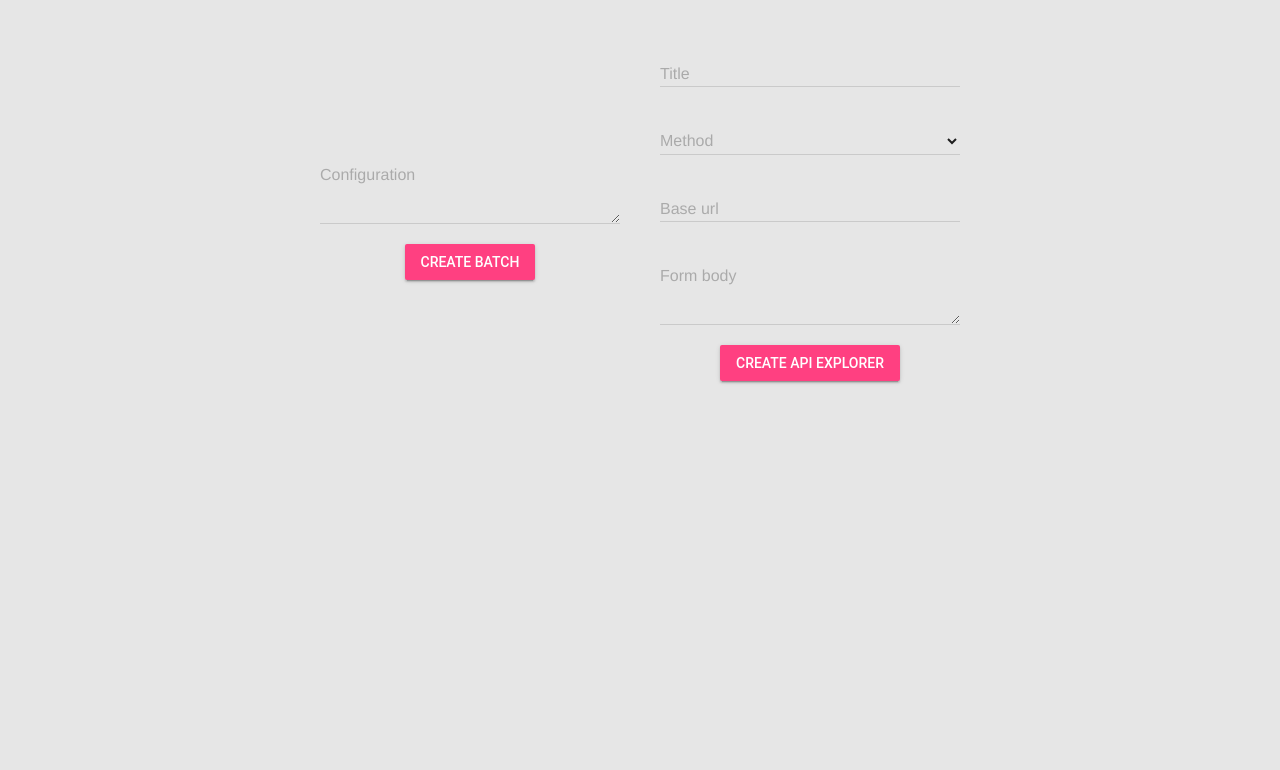
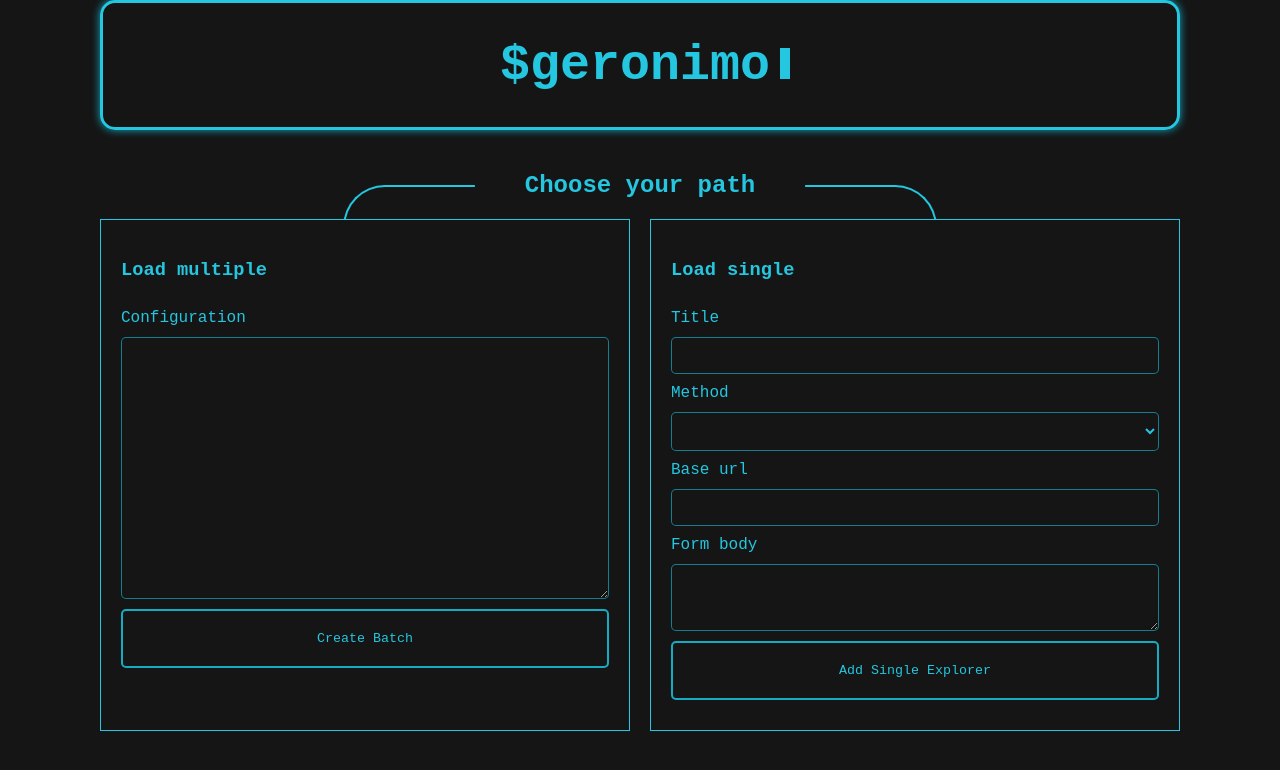
Before and after one commit to pattishin/geronimo, a website built with Parcel: page index.html in a window 1280 px wide. Built offline with nearby package versions, Linux system fonts and the light colour scheme.

Commit message:
Tron-ing the styles up

```diff
--- a/index.css
+++ b/index.css
@@ -1,9 +1,120 @@
+
+html, body {
+  font-family: "Bitstream Vera Sans Mono", monospace;
+  color: rgba(36,198,224,1.0) !important;
+  background-color: #151515;
+  width: 100%;
+  margin: auto;
+  max-width: 1080px;
+}
 
 body {
-  max-width: 1080px;
-  width: 100%;
-  margin: 20px auto !important;
-  background: #e6e6e6;
+  height: auto;
+}
+
+select,
+textarea,
+input {
+  font-family: "Bitstream Vera Sans Mono", monospace;
+  border: 1px solid rgba(21,171,195,0.7);
+  border-radius: 5px;
+  width: inherit;
+  background-color: #151515;
+  color: rgba(36,198,224,1.0);
+  padding: 10px;
+  width: inherit;
+  text-shadow: 0 0 5px rgba(21,171,195,0.7);
+}
+
+label {
+  margin: 10px 0;
+}
+
+select:focus,
+textarea:focus,
+input:focus {
+  outline: none;
+}
+
+button {
+  font-family: "Bitstream Vera Sans Mono", monospace;
+  border: 2px solid rgba(21,171,195,1.0);
+  border-radius: 5px;
+  margin: 10px 0;
+  padding: 20px;
+  background: transparent;
+  color: rgba(36,198,224,1.0);
+}
+
+button:hover {
+  border: 1px solid rgba(36,198,224,1.0);
+  background-color: rgba(36,198,224,1.0);
+  box-shadow: 0 0 7px rgba(36,198,224,1.0);
+}
+
+header {
+  border: 3px solid rgba(36,198,224, 1.0);
+  border-radius: 15px;
+  display: flex;
+  align-items: center;
+  justify-content: center;
+  box-shadow: 0 0 9px rgba(21,171,195,1.0);
+  font-size: 25px;
+}
+
+h1.Geronimo-title::after {
+  content: "";
+  position: relative;
+  display: inline-flex;
+  background-color: rgba(36,198,224, 1.0);
+  width: 10px;
+  height: 31px;
+  left: 10px;
+  animation: blink 1s step-end infinite;
+}
+
+h2:before,
+h2:after {
+  content: "";
+  display: inline-block;
+  width: 130px;
+  height: 40px;
+  border: 2px solid rgba(36,198,224, 1.0);
+  position: relative;
+  top: 35px;
+  border-bottom: transparent;
+}
+
+h2:after {
+  left: 50px;
+  border-radius: 0px 100px;
+  border-left: transparent;
+}
+
+h2:before {
+  right: 50px;
+  border-radius: 100px 0px;
+  border-right: transparent;
+}
+
+@-webkit-keyframes blink {
+  0% { opacity: 1.0; }
+  50% { opacity: 0.0; }
+  100% { opacity: 1.0; }
+}
+
+@keyframes blink {
+  0% { opacity: 1.0; }
+  50% { opacity: 0.0; }
+  100% { opacity: 1.0; }
+}
+
+div.Geronimo-explorerCard {
+  width: inherit;
+  border: 1px solid rgba(36,198,224,1.0);
+  border-radius: 5px;
+  padding: 20px;
+  margin-bottom: 10px;
 }
 
 div.Geronimo-container {
@@ -14,36 +125,48 @@ div.Geronimo-container {
   flex-direction: column;
 }
 
-div.Geronimo-explorers,
-div.Geronimo-explorers table {
+div.Geronimo-panelWrapper {
+  display: flex;
+  justify-content: space-between;
   width: inherit;
+  background-color: #151515;
+  border-radius: 5px;
+  margin-bottom: 25px;
+  z-index: 1;
 }
 
-div.Geronimo-explorers-item {
-  margin: 10px auto;
-}
-
-div.Geronimo-form-wrapper {
+div.Geronimo-explorers {
   display: flex;
+  width: inherit;
+  flex-direction: column;
   align-items: center;
-  justify-content: space-between;
+  justify-content: center;
 }
 
 form.Geronimo-form1,
 form.Geronimo-form2 {
   display: flex;
   flex-direction: column;
-  align-items: center;
-  justify-content: center;
-  margin: 20px;
+  width: inherit;
+  border: 1px solid;
+  padding: 20px;
 }
 
-div.Geronimo-form-response {
-  border-radius: 5px;
-  background-color: #e5e5e5;
+form.Geronimo-form1:hover,
+form.Geronimo-form2:hover {
+  background: rgb(26, 45, 48);
 }
 
-form.Geronimo-explorer-form {
+form.Geronimo-form1 {
+  margin-right: 20px;
+}
+
+div.Geronimo-form-item {
+  display: flex;
+  flex-direction: column;
+}
+
+form.Geronimo-explorers-form {
   display: flex !important;
   flex-direction: column !important;
   align-items: center !important;
--- a/index.html
+++ b/index.html
@@ -7,60 +7,61 @@
     <meta name="viewport" content="width=device-width, initial-scale=1" />
     <title>Geronimo</title>
     <link rel="stylesheet" href="./index.css" />
-    <link rel="stylesheet" href="./overrides.css" />
-    <link rel="stylesheet" href="https://fonts.googleapis.com/icon?family=Material+Icons">
-    <link rel="stylesheet" href="https://code.getmdl.io/1.3.0/material.indigo-pink.min.css">
+    <link href='https://fonts.googleapis.com/css?family=Roboto Mono' rel='stylesheet'>
   </head>
   <body>
+    <header>
+      <h1 class="Geronimo-title">$geronimo</h1>
+    </header>
     <div class="Geronimo-container">
-      <div class="Geronimo-form-wrapper">
+      <h2>Choose your path</h2>
+      <div class="Geronimo-panelWrapper">
+        <!-- Add Batch Explorer Form -->
         <form class="Geronimo-form1">
-          <div class="mdl-textfield mdl-js-textfield">
-            <textarea class="mdl-textfield__input" type="text" rows= "3" name="config"></textarea>
-            <label class="mdl-textfield__label" for="config">Configuration</label>
+          <h3>Load multiple</h3>
+          <div class="Geronimo-form-item">
+            <label for="config">Configuration</label>
+            <textarea type="text" rows= "16" name="config"></textarea>
           </div>
-          <button type="submit" class="mdl-button mdl-js-button mdl-button--raised mdl-js-ripple-effect mdl-button--accent">
-            Create Batch
-          </button>
+          <button type="submit">Create Batch</button>
         </form>
+        <!-- Add Single Explorer Form -->
         <form class="Geronimo-form2">
+          <h3>Load single</h3>
           <!-- Title input -->
-          <div class="mdl-textfield mdl-js-textfield mdl-textfield--floating-label">
-            <input class="mdl-textfield__input" type="text" name="title"></input>
-            <label class="mdl-textfield__label" for="url">Title</label>
+          <div class="Geronimo-form-item">
+            <label for="url">Title</label>
+            <input type="text" name="title"></input>
           </div>
           <!-- Method dropdown -->
-          <div class="mdl-textfield mdl-js-textfield mdl-textfield--floating-label">
-            <select class="mdl-textfield__input" id="method" name="method">
-              <option></option>
+          <div class="Geronimo-form-item">
+            <label for="method">Method</label>
+            <select id="method" name="method">
               <option value=""></option>
               <option value="get">GET</option>
               <option value="post">POST</option>
               <option value="put">PUT</option>
               <option value="delete">DELETE</option>
             </select>
-            <label class="mdl-textfield__label" for="method">Method</label>
           </div>
           <!-- Url input -->
-          <div class="mdl-textfield mdl-js-textfield mdl-textfield--floating-label">
-            <input class="mdl-textfield__input" type="text" name="url"></input>
-            <label class="mdl-textfield__label" for="url">Base url</label>
+          <div class="Geronimo-form-item">
+            <label for="url">Base url</label>
+            <input type="text" name="url"></input>
           </div>
           <!-- Body input -->
-          <div class="mdl-textfield mdl-js-textfield">
-            <textarea class="mdl-textfield__input" type="text" rows= "3" name="body" ></textarea>
-            <label class="mdl-textfield__label" for="body">Form body</label>
+          <div class="Geronimo-form-item">
+            <label for="body">Form body</label>
+            <textarea type="text" rows= "3" name="body" ></textarea>
           </div>
            <!-- Accent-colored raised button with ripple -->
-          <button type="submit" class="mdl-button mdl-js-button mdl-button--raised mdl-js-ripple-effect mdl-button--accent">
-            Create API Explorer
-          </button>
+           <button type="submit">Add Single Explorer</button>
         </form>
       </div>
-      <div class="Geronimo-explorers"></div>
+      <div class="Geronimo-panelWrapper">
+        <div class="Geronimo-explorers"></div>
+      </div>
     </div>
-    <div class="Geronimo-footer"></div>
     <script src="./public/bundle.js"></script>
-    <script defer src="https://code.getmdl.io/1.3.0/material.min.js"></script>
   </body>
 </html>
--- a/overrides.css
+++ /dev/null
@@ -1,3 +0,0 @@
-div.Geronimo-explorerCard {
-  width: 100% !important;
-}
--- a/public/bundle.js
+++ b/public/bundle.js
@@ -1163,48 +1163,54 @@ const ExplorerForm = require('./explorerForm.js');
 
 class ExplorerComponent {
   constructor(method, title, url, body) {
-    this.data = { method, title, url, body };
+    this.displayLoader = this.displayLoader.bind(this);
+
     this.explorers = document.querySelector('.Geronimo-explorers');
-    this.displayExplorer({ method, title, url, body });
+    this.displayLoader({ method, title, url, body });
+  }
+
+  displayLoader(formData) {
+    const loader = document.createElement('p');
+    loader.innerHTML = 'Configuring ...';
+
+    this.explorers.appendChild(loader);
+
+    setTimeout(() => this.displayExplorer(formData), 1000);
   }
 
   displayExplorer(formData) {
     const explorerList = document.querySelector('.Geronimo-explorers');
     const newExplorer = document.createElement('div');
-    newExplorer.setAttribute('class', 'Geronimo-explorers-item');
+    newExplorer.setAttribute('class', 'Geronimo-explorerCard');
     let explorerForm;
 
     if (formData.body) {
       explorerForm = new ExplorerForm(formData.body);
     }
 
-    newExplorer.innerHTML = explorerForm ? (`
-      <div class="Geronimo-explorerCard mdl-card mdl-shadow--2dp">
-        <div class="mdl-card__title mdl-card--expand">
+    newExplorer.innerHTML = explorerForm ? (
+      `<div>
           <h4>${formData.title}</h4>
           <p>${formData.method}</p>
         </div>
-        <div class="mdl-card__actions mdl-card--border">
-          <a class="mdl-button mdl-button--colored mdl-js-button mdl-js-ripple-effect">
+        <div>
+          <a target="blank" src="${formData.url}">
             ${formData.url}
           </a>
-          <div class="mdl-layout-spacer"></div>
           ${explorerForm.getForm()}
-        </div>
-      </div>`
-    ) : (
-      `<div class="Geronimo-explorerCard mdl-card mdl-shadow--2dp">
-        <div class="mdl-card__title mdl-card--expand">
+        </div>`
+    ) : (`
+        <div>
           <h4>${formData.title}</h4>
           <p>${formData.method}</p>
         </div>
-        <div class="mdl-card__actions mdl-card--border">
-          <a class="mdl-button mdl-button--colored mdl-js-button mdl-js-ripple-effect">
+        <div>
+          <a target="blank" src="${formData.url}">
             ${formData.url}
           </a>
-        </div>
-      </div>`
+        </div>`
     );
+
     explorerList.appendChild(newExplorer);
 
     const form = document.querySelector('form.Geronimo-explorer-form');
@@ -1212,6 +1218,7 @@ class ExplorerComponent {
     form.addEventListener("submit", e => {
       e.stopPropagation();
       e.preventDefault();
+
       const customRequest = {
         method: formData.method,
         url: formData.url,
@@ -1247,12 +1254,10 @@ class ExplorerForm {
     for(let i = 0; i< body.length; i++) {
       const item = body[i];
       let inputWrapper = document.createElement('div');
-      inputWrapper.setAttribute('class', 'mdl-textfield mdl-js-textfield mdl-textfield--floating-label');
+      inputWrapper.setAttribute('class', 'Geronimo-form-item');
 
       let newLabel = document.createElement('label');
-
       let newInput = document.createElement('input');
-      newInput.setAttribute('class', 'mdl-textfield__input');
 
       Object.keys(item).map(key => {
         if (key === 'name') {
@@ -1262,14 +1267,13 @@ class ExplorerForm {
         newInput.setAttribute(key, item[key]);
       });
 
+      inputWrapper.appendChild(newLabel);
       inputWrapper.appendChild(newInput);
-      inputWrapper.appendChild(newLabel);
 
       newForm.appendChild(inputWrapper);
     }
 
     let submit = document.createElement('button');
-    submit.setAttribute('class', 'mdl-button mdl-js-button mdl-button--raised mdl-js-ripple-effect mdl-button--accent')
     submit.setAttribute('type', 'submit');
     submit.innerHTML = 'Execute';
 
```
Also changed, not shown: src/explorer.js (+24 -18 lines), src/explorerForm.js (+2 -5 lines).
